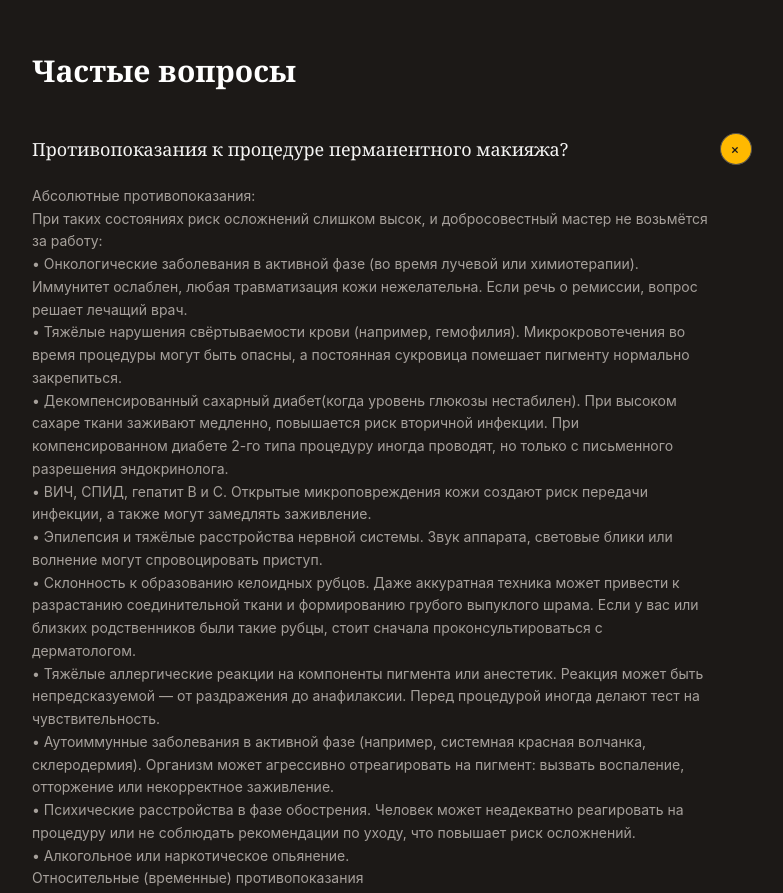
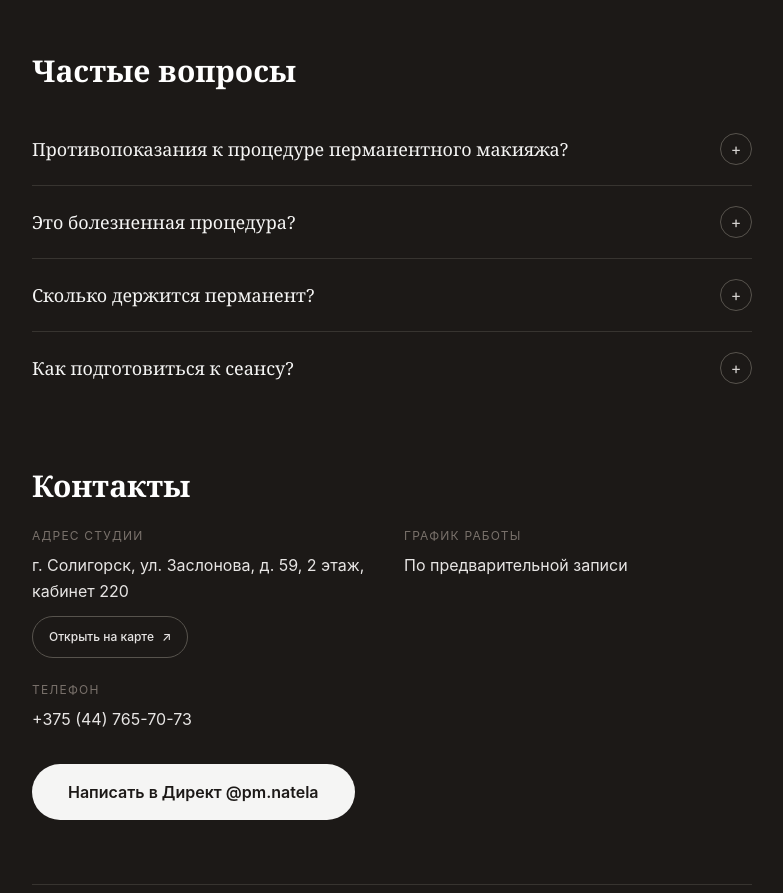
Before and after one commit to Jhenia92/pmu-eyebrows-website, a React (Vite) app: page / in a window 1280 px wide. Shown: the part 2460-3353 px from the top of the page, without its empty margins (248-1031 px from the left). Built offline with nearby package versions, Linux system fonts and the light colour scheme.

Commit message:
fix: закрыты вкладки FAQ по умолчанию

```diff
--- a/src/components/FooterContacts.jsx
+++ b/src/components/FooterContacts.jsx
@@ -105,7 +105,7 @@ function FaqItem({ item, isOpen, onToggle }) {
 }
 
 export default function FooterContacts() {
-  const [openIndex, setOpenIndex] = useState(0);
+  const [openIndex, setOpenIndex] = useState(-1);
 
   return (
     <footer className="w-full bg-stone-900 text-stone-100">
```
